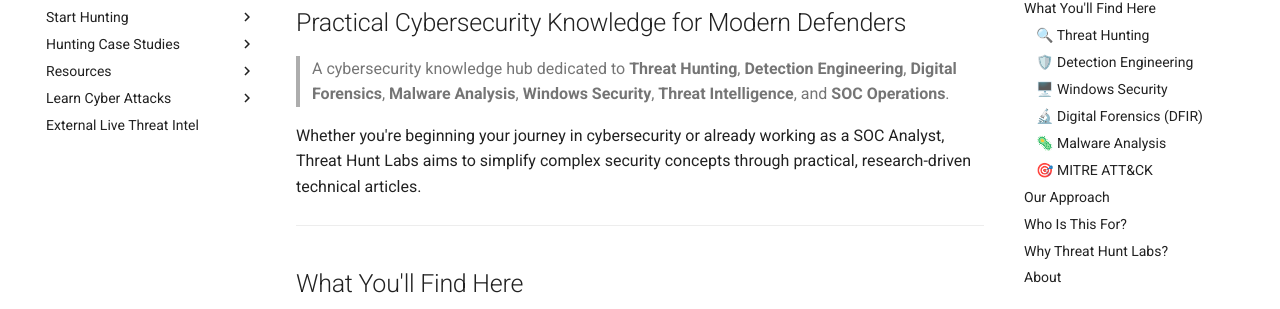
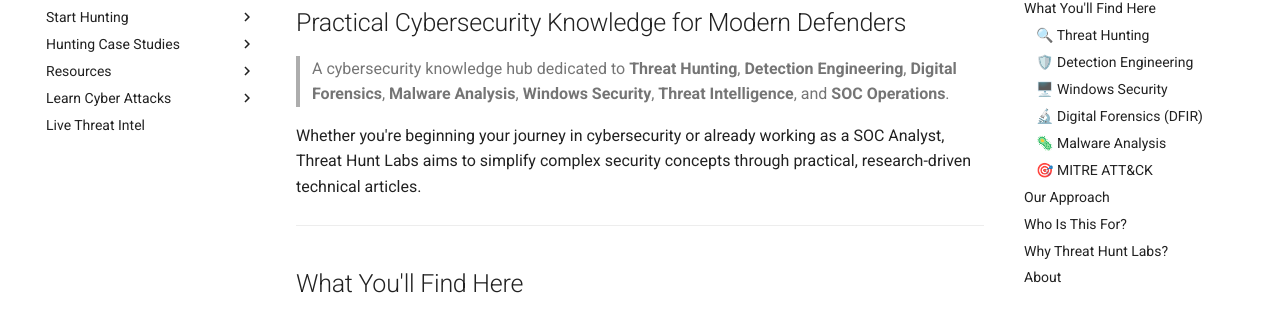
Before and after one commit to pbmundas/ThreatHuntingLabs, an MkDocs documentation site: the page built from docs/index.md, in a window 1280 px wide. Shown: the part 175-484 px from the top of the page. Built offline with MkDocs 1.6.1 and Material for MkDocs 9.7.7, drawn with Linux system fonts in a browser that asks for light colours.

Commit message:
Update mkdocs.yml

```diff
--- a/mkdocs.yml
+++ b/mkdocs.yml
@@ -54,4 +54,4 @@
   - Learn Cyber Attacks:
       - Attacks: learn-known-cyber-attacks/index.html
 
-  - External Live Threat Intel: https://intel.therathuntlabs.com
+  - Live Threat Intel: https://intel.therathuntlabs.com
```
